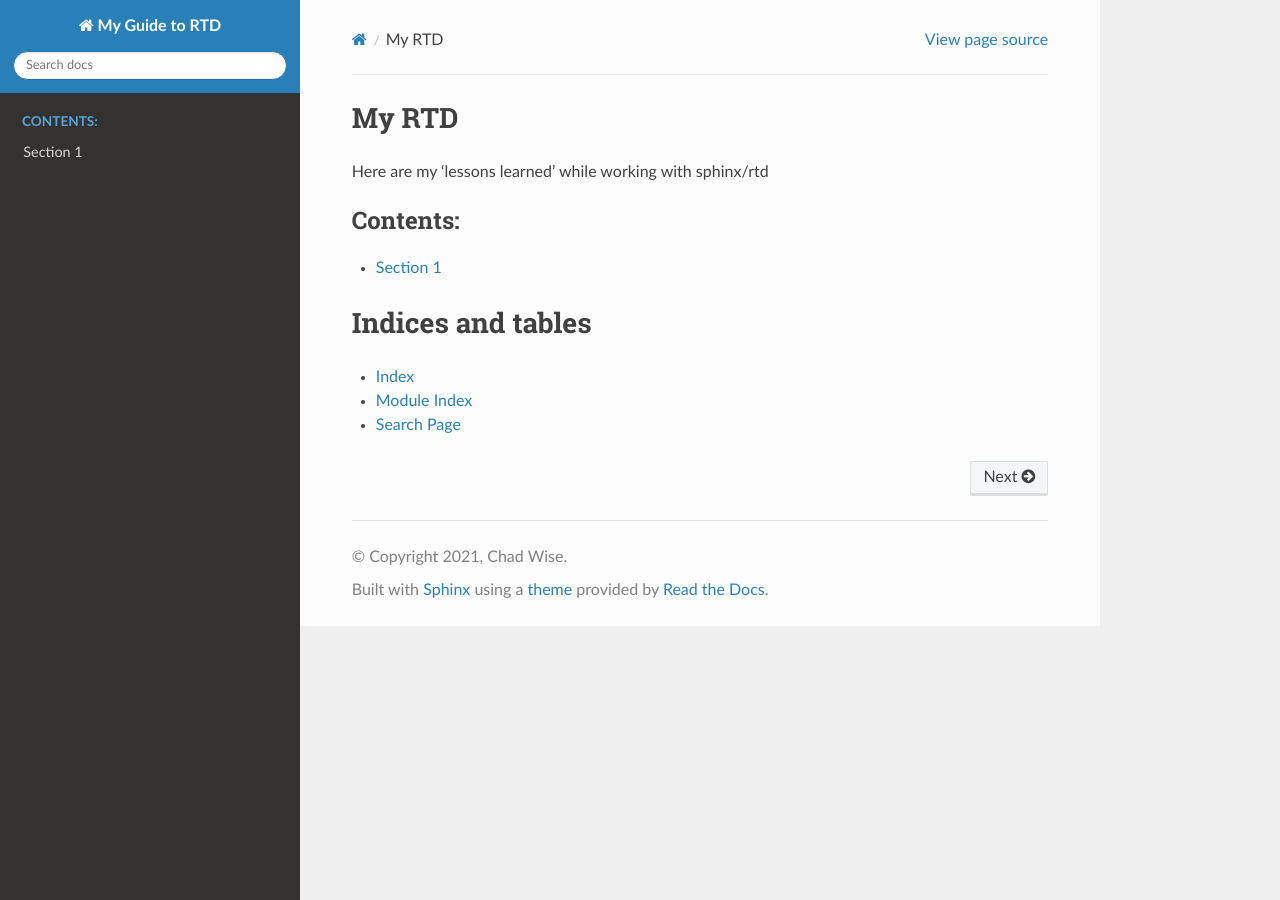
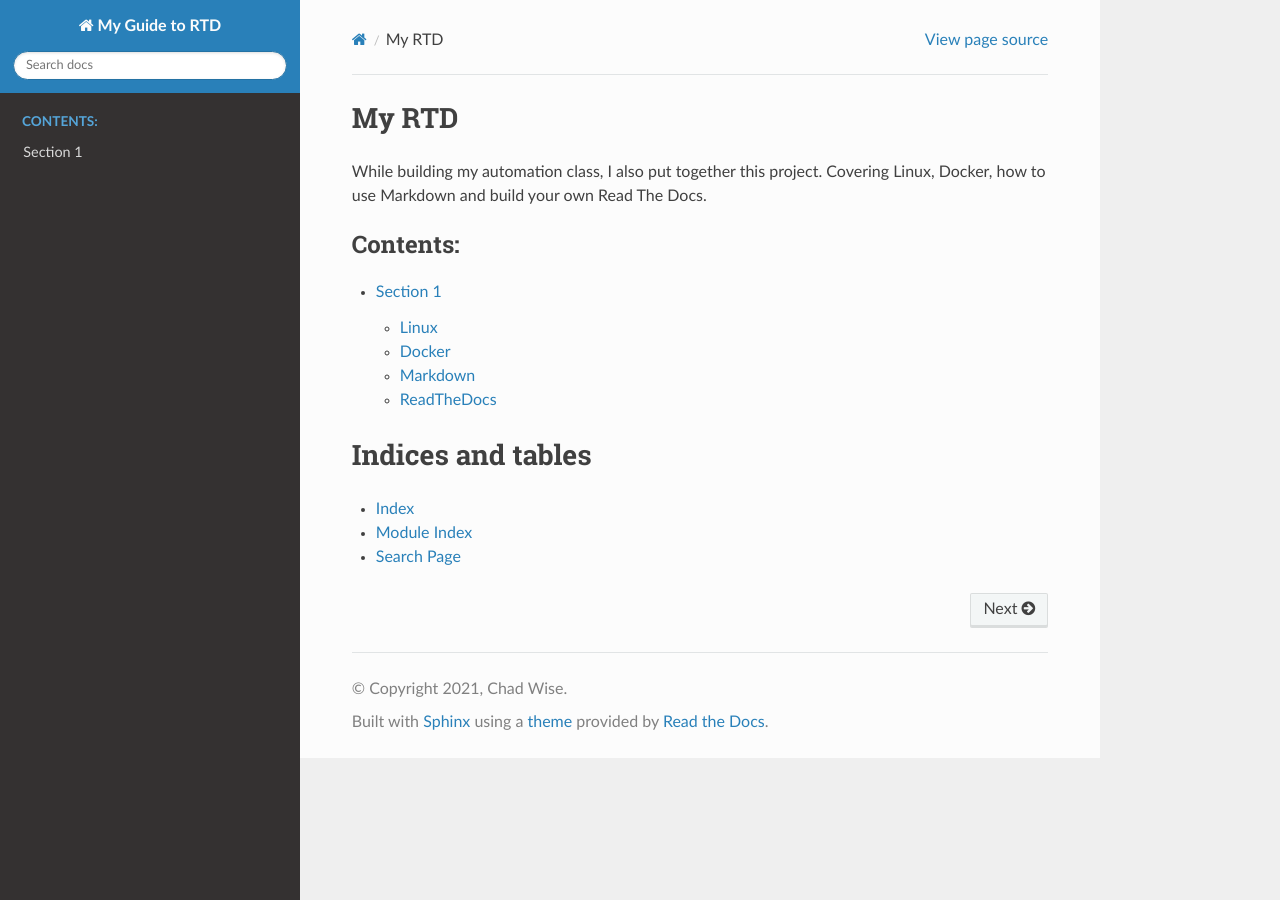
Before and after one commit to cwise24/my_rtd, a Sphinx documentation site: the page built from docs/index.rst, in a window 1280 px wide. Built offline with Sphinx 7.4.7 and the Read the Docs theme 2.0.0, drawn with Linux system fonts in a browser that asks for light colours.

Commit message:
update title

```diff
--- a/docs/index.rst
+++ b/docs/index.rst
@@ -4,12 +4,12 @@
    contain the root `toctree` directive.
 
 My RTD
-===========================================
+=======
 
-Here are my 'lessons learned' while working with sphinx/rtd
+While building my automation class, I also put together this project. Covering Linux, Docker, how to use Markdown and build your own Read The Docs.
 
 .. toctree::
-   :maxdepth: 1
+   :maxdepth: 2
    :caption: Contents:
    :glob:
 
```
